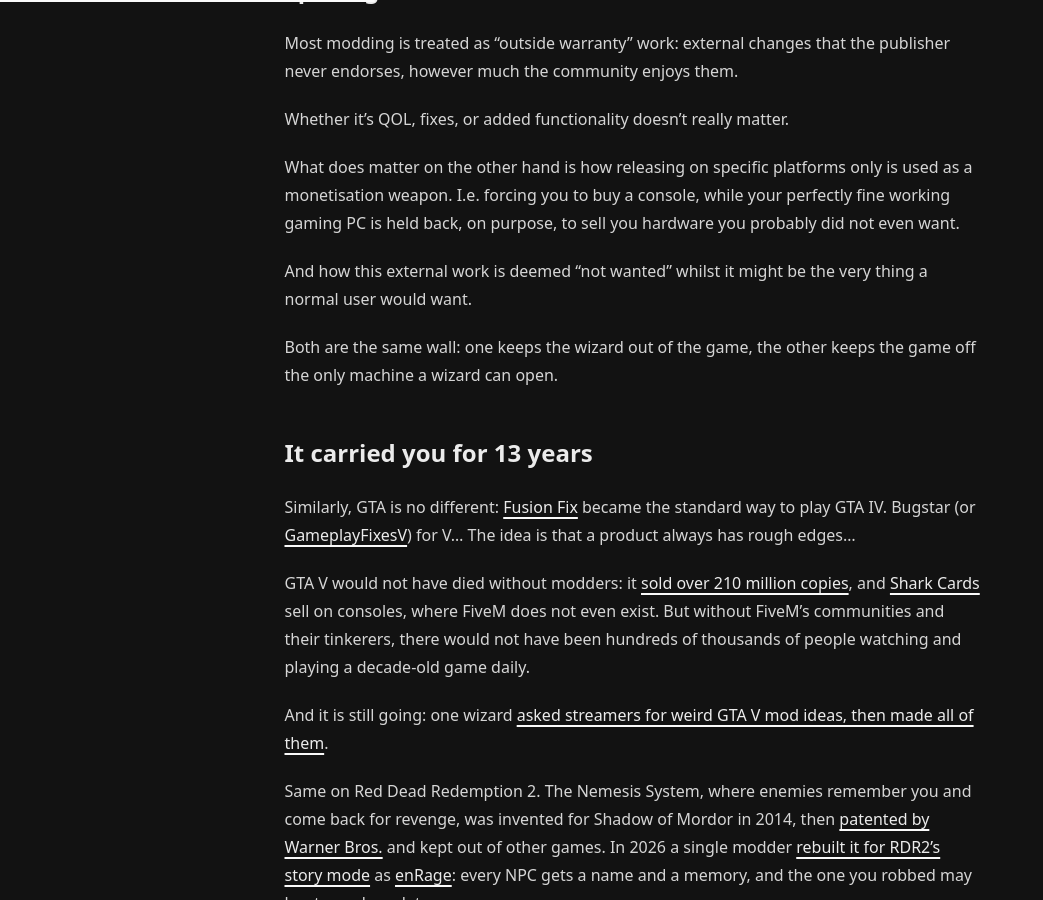
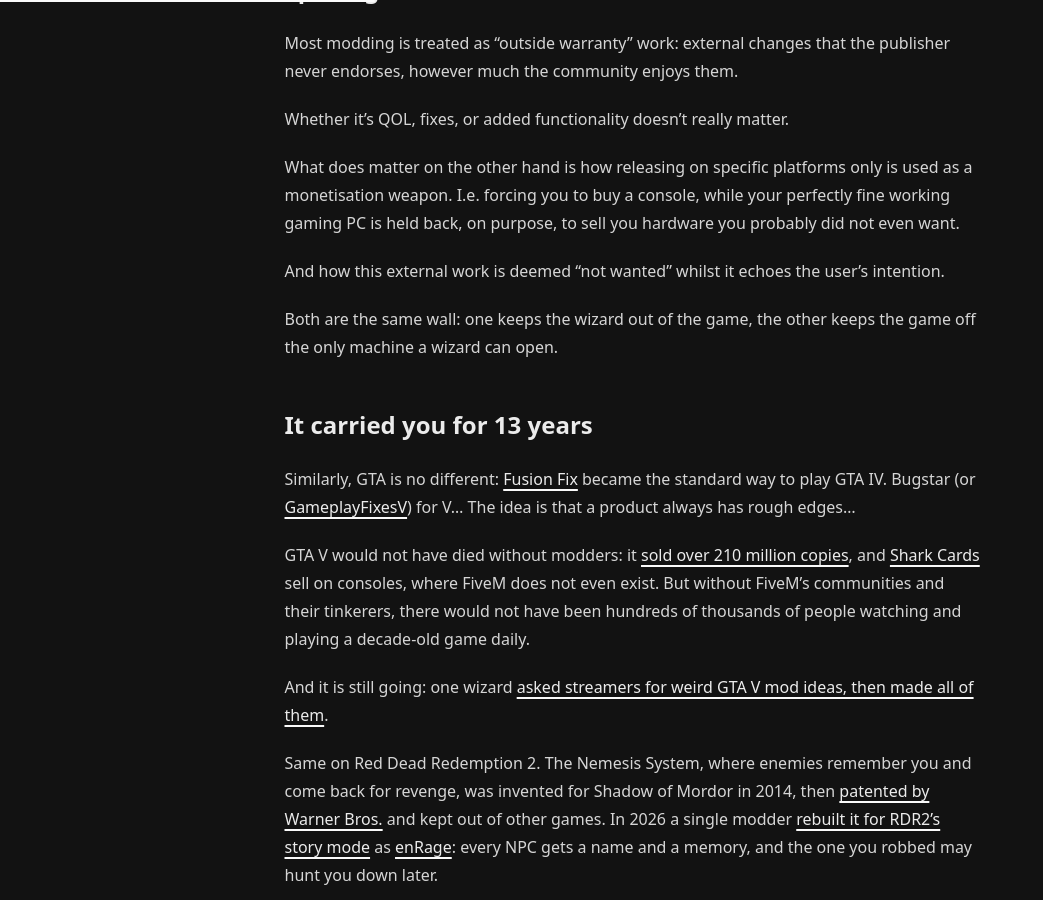
Before and after one commit to h8d13/dontreadthedocs, a Jekyll site: the page built from _notes/modding-wizards.md, in a window 1280 px wide and 900 px high, scrolled down 2644 px. Shown: the whole window, without its empty margins (0-1043 px from the left). Built offline with Jekyll 4.4.1, drawn with Linux system fonts in a browser that asks for light colours.

Commit message:
misc
Signed-off-by: h8d13 <hadean-eon-dev@proton.me>

```diff
--- a/_notes/modding-wizards.md
+++ b/_notes/modding-wizards.md
@@ -81,8 +81,7 @@ is used as a monetisation weapon. I.e. forcing you to buy a console, while
 your perfectly fine working gaming PC is held back, on purpose, to sell you
 hardware you probably did not even want.
 
-And how this external work is deemed "not wanted" whilst it might be the very thing
-a normal user would want.
+And how this external work is deemed "not wanted" whilst it echoes the user's intention.
 
 Both are the same wall: one keeps the wizard out of the game, the other keeps the
 game off the only machine a wizard can open.
```
